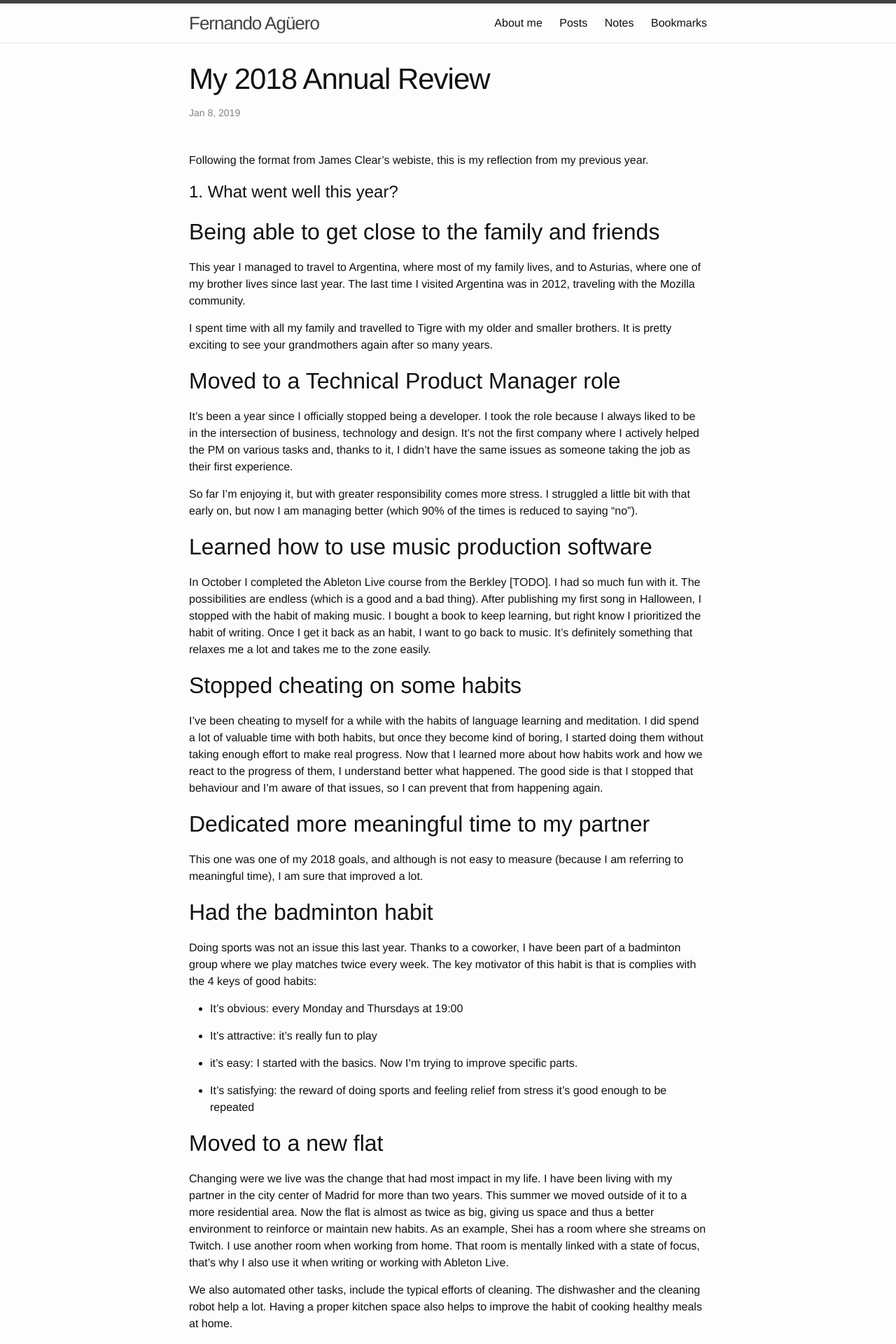
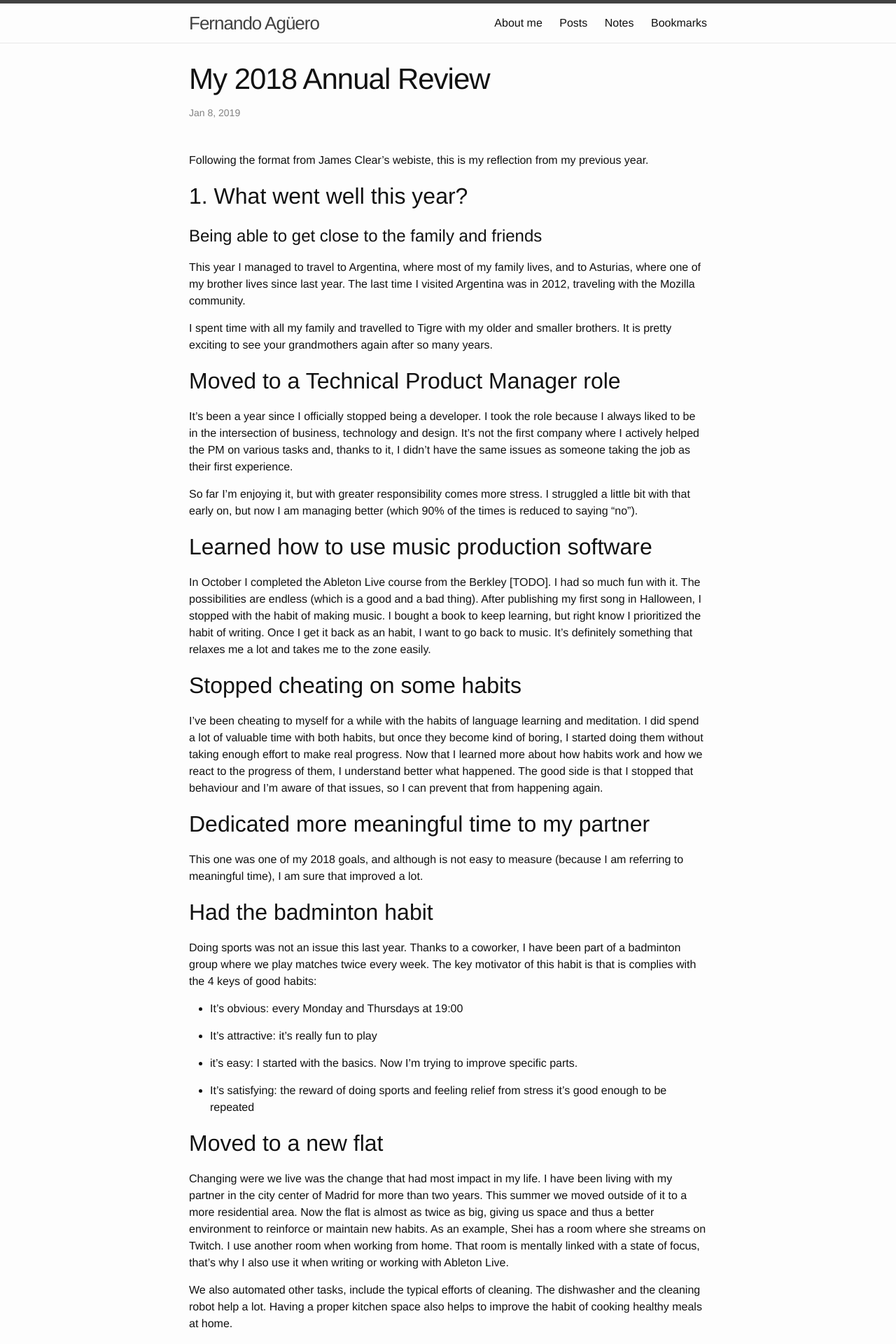
Before and after one commit to fjaguero/site, a Jekyll site: the page built from _posts/2019-01-08-my-2018-annual-review.markdown, in a window 1280 px wide. Shown: the top 1920 px of the page at 70% size. Built offline with Jekyll 4.4.1, drawn with Linux system fonts in a browser that asks for light colours; some web fonts are replaced.

```diff
--- a/_posts/2019-01-08-my-2018-annual-review.markdown
+++ b/_posts/2019-01-08-my-2018-annual-review.markdown
@@ -8,9 +8,9 @@ tags:
 
 Following the format from James Clear's webiste, this is my reflection from my previous year.
 
-# 1. What went well this year?
+## 1. What went well this year?
 
-## Being able to get close to the family and friends
+# Being able to get close to the family and friends
 
 This year I managed to travel to Argentina, where most of my family lives, and to Asturias, where one of my brother lives since last year. The last time I visited Argentina was in 2012, traveling with the Mozilla community.
 
```
